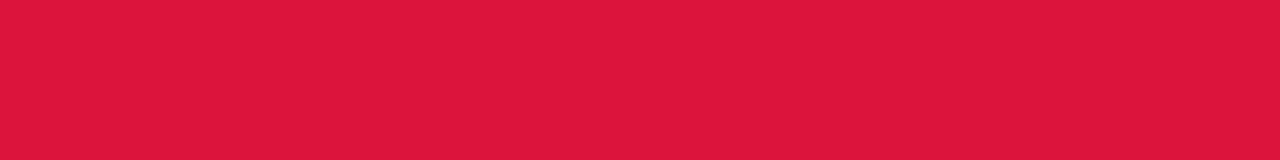
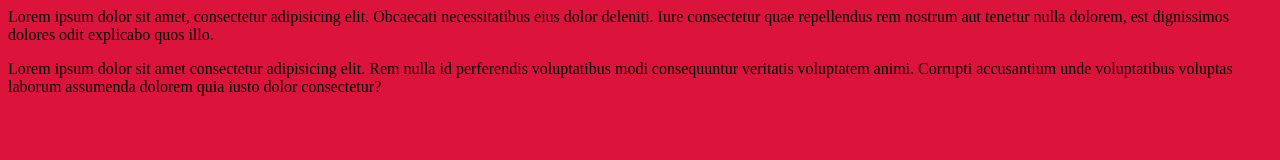
Before and after one commit to Yusufkirra/firstrepos, a plain HTML site: page index.html in a window 1280 px wide. Drawn offline with Linux system fonts and the light colour scheme.

Commit message:
Added a acouple paragraphs

```diff
--- a/index.html
+++ b/index.html
@@ -9,6 +9,10 @@
 
 </head>
 <body>
+    <article>Lorem ipsum dolor sit amet, consectetur adipisicing elit. Obcaecati necessitatibus eius dolor deleniti.
+        Iure consectetur quae repellendus rem nostrum aut tenetur nulla dolorem, est dignissimos dolores odit explicabo quos illo.</article>
+        <p>Lorem ipsum dolor sit amet consectetur adipisicing elit. Rem nulla id perferendis voluptatibus modi consequuntur veritatis voluptatem animi.
+            Corrupti accusantium unde voluptatibus voluptas laborum assumenda dolorem quia iusto dolor consectetur?</p>
 
     <script src="./js/script.js"></script>
 </body>
```
